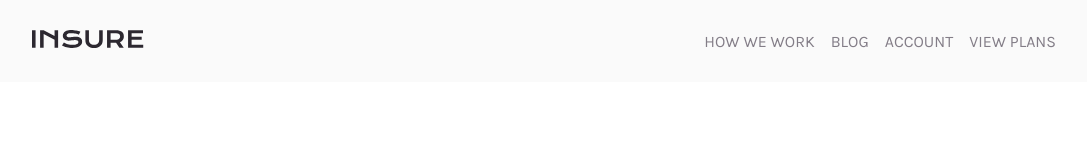
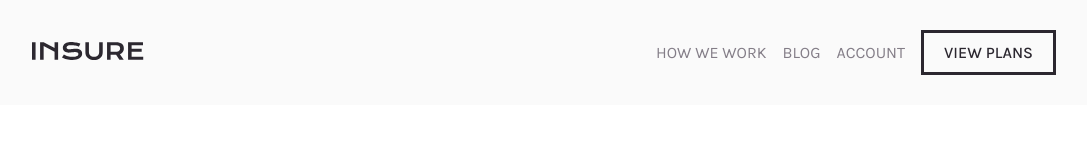
Before and after one commit to KingBogo303/insure-landing-page, a plain HTML site: page index.html in a window 1280 px wide. Shown: the whole page, without its empty margins (96-1183 px from the left). Drawn offline with Linux system fonts and the light colour scheme.

Commit message:
styled reuseable btn class

```diff
--- a/index.css
+++ b/index.css
@@ -28,6 +28,7 @@ p {
 .navbar {
   color: var(--dark-grayish-violet);
   display: flex;
+  align-items: center;
   gap: 1rem;
 }
 .menu,
@@ -35,3 +36,9 @@ p {
 .close {
   display: none;
 }
+.btn {
+  border: 3px solid var(--very-dark-violet);
+  padding: 10px 20px;
+  font-weight: 500;
+  color: var(--very-dark-violet);
+}
```
